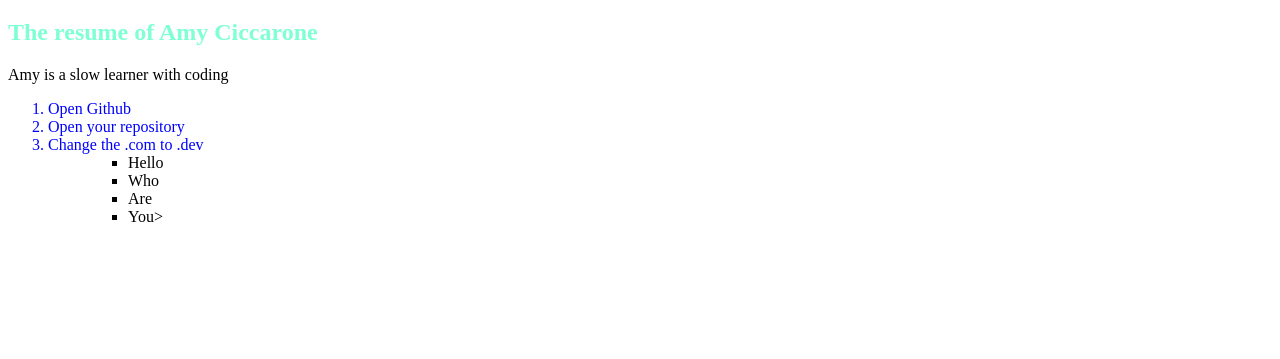
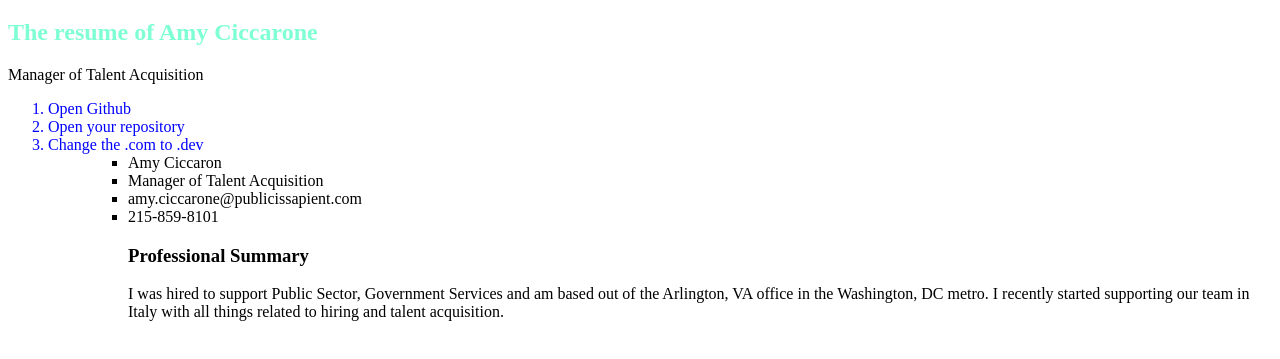
Before and after one commit to NonCoderAmy/NonCoderAmy, a plain HTML site: page index.html in a window 1280 px wide. Shown: the part 61-420 px from the top of the page. Drawn offline with Linux system fonts and the light colour scheme.

Commit message:
professional summary

```diff
--- a/index.html
+++ b/index.html
@@ -18,7 +18,7 @@
 
 <h1 id="Amy">Amy Ciccarone</h1>
 <h2>The resume of Amy Ciccarone</h2>
-<p>Amy is a slow learner with coding</p>
+<p>Manager of Talent Acquisition</p>
 
 <ol>
 <li class="blue">Open Github</li>
@@ -27,10 +27,14 @@
 <ol>
 
 <ul>
-    <li>Hello</li>
-    <li>Who</li>
-    <li>Are</li>
-    <li>You></li>
+    <li>Amy Ciccaron</li>
+    <li>Manager of Talent Acquisition</li>
+    <li>amy.ciccarone@publicissapient.com</li>
+    <li>215-859-8101</li>
 </body>
 
+<h3>Professional Summary</h3>
+
+I was hired to support Public Sector, Government Services and am based out of the Arlington, VA office in the Washington, DC metro.  I recently started supporting our team in Italy with all things related to hiring and talent acquisition.
+
 </html>
```
